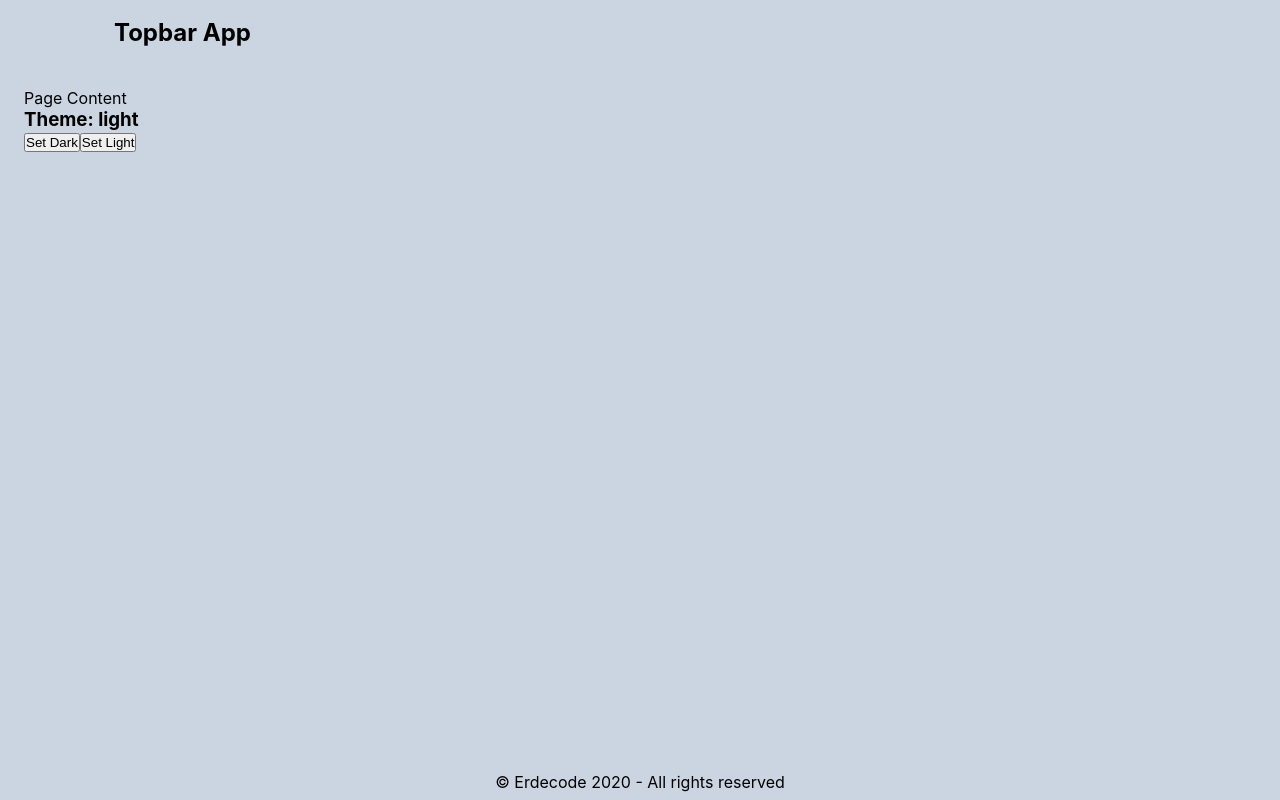
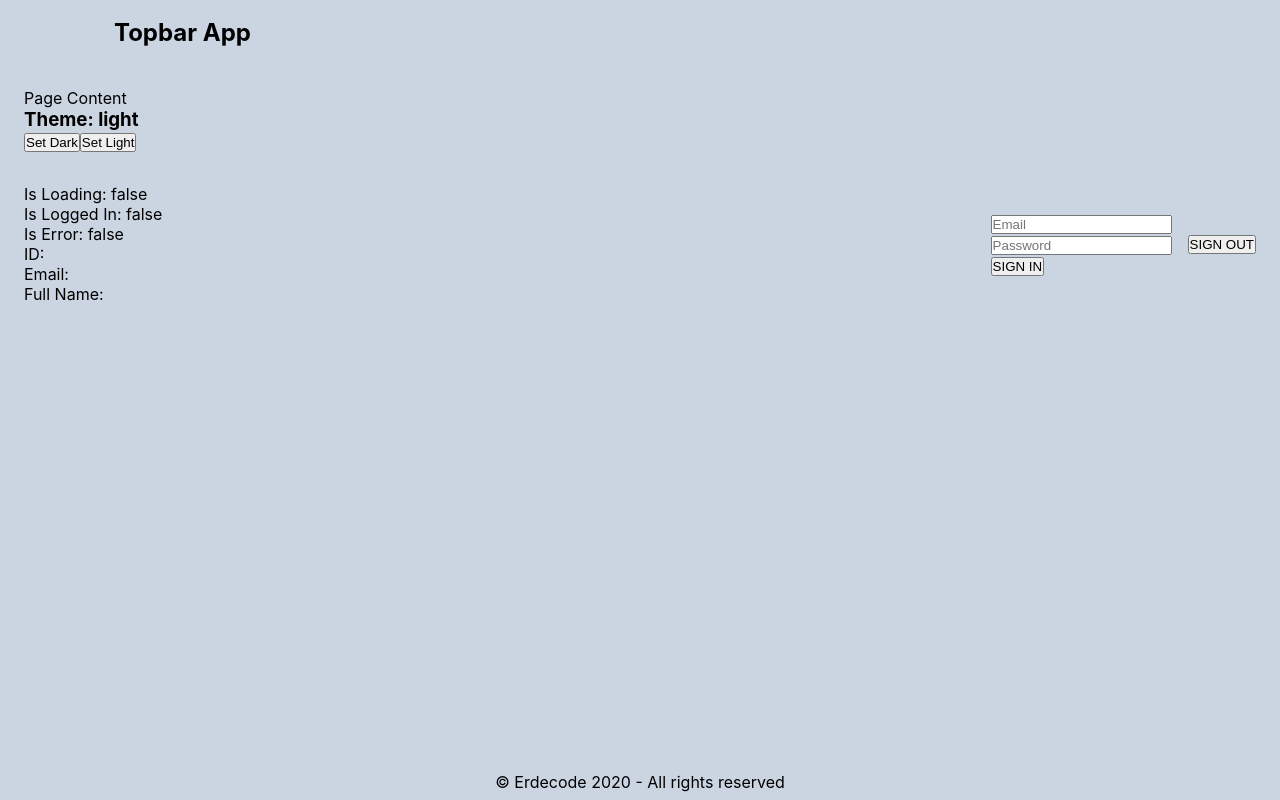
Before and after one commit to rafibauu/tuts-react-hooks, a React (Create React App) app: page / in a window 1280 px wide. Built offline with nearby package versions, Linux system fonts and the light colour scheme.

Commit message:
Episode-10

```diff
--- a/src/components/Layout.js
+++ b/src/components/Layout.js
@@ -2,11 +2,13 @@
 import Topbar from './Topbar';
 import Footer from './Footer';
 import Home from '../page/Home';
+// import Login from '../page/Login';
+import LoginReducer from '../page/LoginReducer';
 import { useTheme } from '../context/theme';
 
 const Layout = () => {
   const theme = useTheme()
-  console.log('Layout Component', theme)
+  // console.log('Layout Component', theme)
 
   return (
     <div className={`app ${theme.theme}`}>
@@ -14,6 +16,8 @@ const Layout = () => {
       <div className="page">
         Page Content
         <Home />
+        {/* <Login /> */}
+        <LoginReducer />
       </div>
       <Footer />
     </div>
--- a/src/context/theme.js
+++ b/src/context/theme.js
@@ -9,9 +9,9 @@ export const useTheme = () => {
 export const ThemeProvider = ({ children }) => {
   const [theme, setTheme] = useState('light')
 
-  useEffect(() => {
-    console.log('Theme provider', theme)
-  }, [theme])
+  // useEffect(() => {
+  //   console.log('Theme provider', theme)
+  // }, [theme])
 
   const SetDarkTheme = () => setTheme('dark')
 
--- /dev/null
+++ b/src/page/Login.js
@@ -0,0 +1,83 @@
+import { useRef, useState } from 'react'
+import { LoginToServer } from '../services/Auth'
+
+const Login = () => {
+  const [isLoggedIn, setIsLoggedIn] = useState(false)
+  const [isLoading, setIsLoading] = useState(false)
+  const [isError, setIsError] = useState(false)
+  const [user, setUser] = useState({})
+
+  const emailRef = useRef()
+  const passwordRef = useRef()
+
+  const SignIn = async (event) => {
+    event.preventDefault()
+    setIsLoading(true)
+    try {
+      const email = emailRef.current.value
+      const password = passwordRef.current.value
+      const user = await LoginToServer(email, password)
+      setIsLoggedIn(true)
+      setUser(user)
+    } catch (error) {
+      setIsError(error.message)
+    }
+    setIsLoading(false)
+  }
+
+  const SignOut = () => {
+    setUser({})
+    setIsLoggedIn(false)
+    setIsError(false)
+    setIsLoading(false)
+  }
+
+  return (
+    <div
+      style={{
+        marginTop: 32,
+        display: 'flex',
+        justifyContent: 'space-between',
+        columnGap: 16,
+        rowGap: 12,
+        gridTemplateColumns: 'max-content'
+      }}
+    >
+
+      <div>
+        <p>Is Loading: {String(isLoading)}</p>
+        <p>Is Logged In: {String(isLoggedIn)}</p>
+        <p>Is Error: {String(isError)}</p>
+        <p>ID: {user.id}</p>
+        <p>Email: {user.email}</p>
+        <p>Full Name: {user.fullName}</p>
+      </div>
+
+      <div
+        style={{
+          display: 'grid',
+          gridTemplateColumns: '1fr max-content',
+          alignItems: 'center',
+          columnGap: 16
+        }}
+      >
+        <form onSubmit={SignIn}>
+          <input ref={emailRef} type="email" name="email" id="email" placeholder="Email" />
+          <br />
+          <input ref={passwordRef} type="password" name="password" id="password" placeholder="Password" />
+          <br />
+          <button>
+            SIGN IN
+          </button>
+        </form>
+
+        <button onClick={SignOut}>
+          SIGN OUT
+        </button>
+      </div>
+
+    </div>
+  )
+}
+
+export default Login
--- /dev/null
+++ b/src/page/LoginReducer.js
@@ -0,0 +1,127 @@
+import { useRef, useReducer, useEffect } from 'react'
+import { LoginToServer } from '../services/Auth'
+
+const InitialLoginState = {
+  isLoggedIn: false,
+  isLoading: false,
+  isError: false,
+  user: {}
+}
+
+const LoginActions = {
+  SET_LOADING: 'SET_LOADING',
+  SET_ERROR: 'SET_ERROR',
+  SIGN_IN_SUCCESS: 'SIGN_IN_SUCCESS',
+  SIGN_IN_FAILED: 'SIGN_IN_FAILED',
+  SIGN_OUT: 'SIGN_OUT'
+}
+
+const LoginReducer = (state, action) => {
+  console.log(action.type)
+  switch (action.type) {
+    case LoginActions.SET_LOADING:
+      return { ...state, isLoading: true }
+    case LoginActions.SIGN_IN_SUCCESS:
+      return {
+        ...state,
+        isLoggedIn: true,
+        isLoading: false,
+        isError: false,
+        user: action.payload.user
+      }
+    case LoginActions.SIGN_IN_FAILED:
+      return {
+        ...state,
+        isLoading: false,
+        isLoggedIn: false,
+        isError: action.payload.error
+      }
+    case LoginActions.SIGN_OUT:
+      return InitialLoginState
+    default:
+      break;
+  }
+}
+
+const Login = () => {
+  const [state, dipatch] = useReducer(LoginReducer, InitialLoginState)
+
+  useEffect(() => {
+    console.log(state)
+  }, [state])
+
+  const emailRef = useRef()
+  const passwordRef = useRef()
+
+  const SignIn = async (event) => {
+    event.preventDefault()
+    dipatch({ type: LoginActions.SET_LOADING })
+    try {
+      const email = emailRef.current.value
+      const password = passwordRef.current.value
+      const user = await LoginToServer(email, password)
+      dipatch({
+        type: LoginActions.SIGN_IN_SUCCESS,
+        payload: { user }
+      })
+    } catch (error) {
+      dipatch({
+        type: LoginActions.SIGN_IN_FAILED,
+        payload: { error: error.message }
+      })
+    }
+  }
+
+  const SignOut = () => {
+    dipatch({ type: LoginActions.SIGN_OUT })
+  }
+
+  return (
+    <div
+      style={{
+        marginTop: 32,
+        display: 'flex',
+        justifyContent: 'space-between',
+        columnGap: 16,
+        rowGap: 12,
+        gridTemplateColumns: 'max-content'
+      }}
+    >
+
+      <div>
+        <p>Is Loading: {String(state.isLoading)}</p>
+        <p>Is Logged In: {String(state.isLoggedIn)}</p>
+        <p>Is Error: {String(state.isError)}</p>
+        <p>ID: {state.user.id}</p>
+        <p>Email: {state.user.email}</p>
+        <p>Full Name: {state.user.fullName}</p>
+      </div>
+
+      <div
+        style={{
+          display: 'grid',
+          gridTemplateColumns: '1fr max-content',
+          alignItems: 'center',
+          columnGap: 16
+        }}
+      >
+        <form onSubmit={SignIn}>
+          <input ref={emailRef} type="email" name="email" id="email" placeholder="Email" />
+          <br />
+          <input ref={passwordRef} type="password" name="password" id="password" placeholder="Password" />
+          <br />
+          <button>
+            SIGN IN
+          </button>
+        </form>
+
+        <button onClick={SignOut}>
+          SIGN OUT
+        </button>
+      </div>
+
+    </div>
+  )
+}
+
+export default Login
--- /dev/null
+++ b/src/services/Auth.js
@@ -0,0 +1,8 @@
+const Delay = (ms) => new Promise(
+  (resolved) => setTimeout(resolved, ms, true)
+)
+
+export const LoginToServer = async (email, password) => {
+  await Delay(3000) // Pengecekan email dan password di server
+  return { email, id: 1231, fullName: 'Erdecode Channel' }
+}
```
